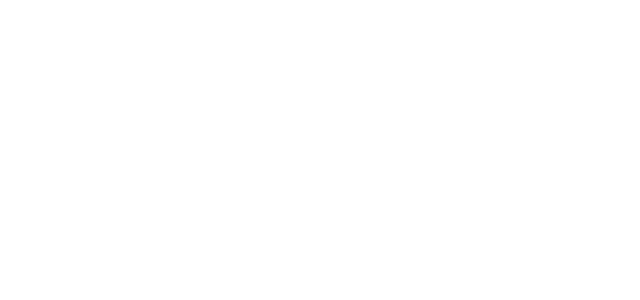
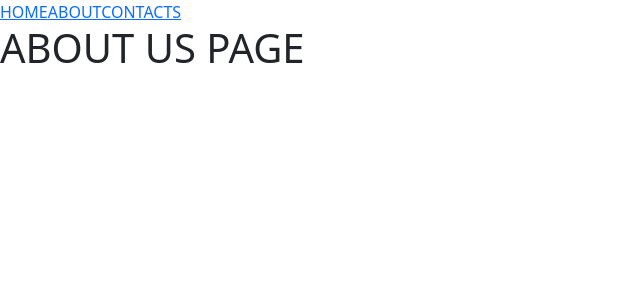
Before and after one commit to lenzarata93/softUniProject, a React (Vite) app: page /about in a window 1280 px wide. Shown: the top 300 px of the page, without its empty margins (0-640 px from the left). Built offline with nearby package versions, Linux system fonts and the light colour scheme.

Commit message:
Add router with routes
ROUTER AND BASE ROUTES with Refresh of the page

```diff
--- a/src/App.jsx
+++ b/src/App.jsx
@@ -1,9 +1,21 @@
+import Navigation from "./components/Navigation"
+import {Route, Routes} from 'react-router-dom'
+import Home from "./components/Home";
+import About from "./components/About";
+import Contacts from "./components/Contacts";
+
 
 
 function App() {
 
   return (
     <>
+<Navigation />
+<Routes>
+<Route path="/" element={<Home />}></Route>
+<Route path="/about" element ={<About />}></Route>
+<Route path="/contacts" element= {<Contacts />}></Route>
+</Routes>
 
     </>
   )
--- /dev/null
+++ b/src/components/About.jsx
@@ -0,0 +1,7 @@
+const About =()=>{
+    return (
+        <h1>ABOUT US PAGE</h1>
+    );
+
+    };
+    export default About;
--- /dev/null
+++ b/src/components/Contacts.jsx
@@ -0,0 +1,7 @@
+const Contacts =()=>{
+    return (
+        <h1>CONTACT PAGE</h1>
+    );
+
+    };
+    export default Contacts;
--- /dev/null
+++ b/src/components/Home.jsx
@@ -0,0 +1,7 @@
+const Home =()=>{
+return (
+    <h1>HOME PAGE</h1>
+);
+
+};
+export default Home;
--- a/src/components/Navigation.jsx
+++ b/src/components/Navigation.jsx
@@ -0,0 +1,11 @@
+const Navigation = ()=>{
+return (
+<nav>
+  <a href="/">HOME</a>
+  <a href="/about">ABOUT</a>
+  <a href="/contacts">CONTACTS</a>
+</nav>
+);
+
+};
+export default Navigation;
--- a/src/main.jsx
+++ b/src/main.jsx
@@ -1,10 +1,12 @@
-import React from 'react'
-import ReactDOM from 'react-dom/client'
-import App from './App.jsx'
+import React from 'react';
+import ReactDOM from 'react-dom/client';
+import App from './App.jsx';
 import 'bootstrap/dist/css/bootstrap.min.css';
+import { BrowserRouter} from 'react-router-dom';
 
 ReactDOM.createRoot(document.getElementById('root')).render(
-  <React.StrictMode>
-    <App />
-  </React.StrictMode>,
+<BrowserRouter>
+<App />
+</BrowserRouter>
+
 )
```
